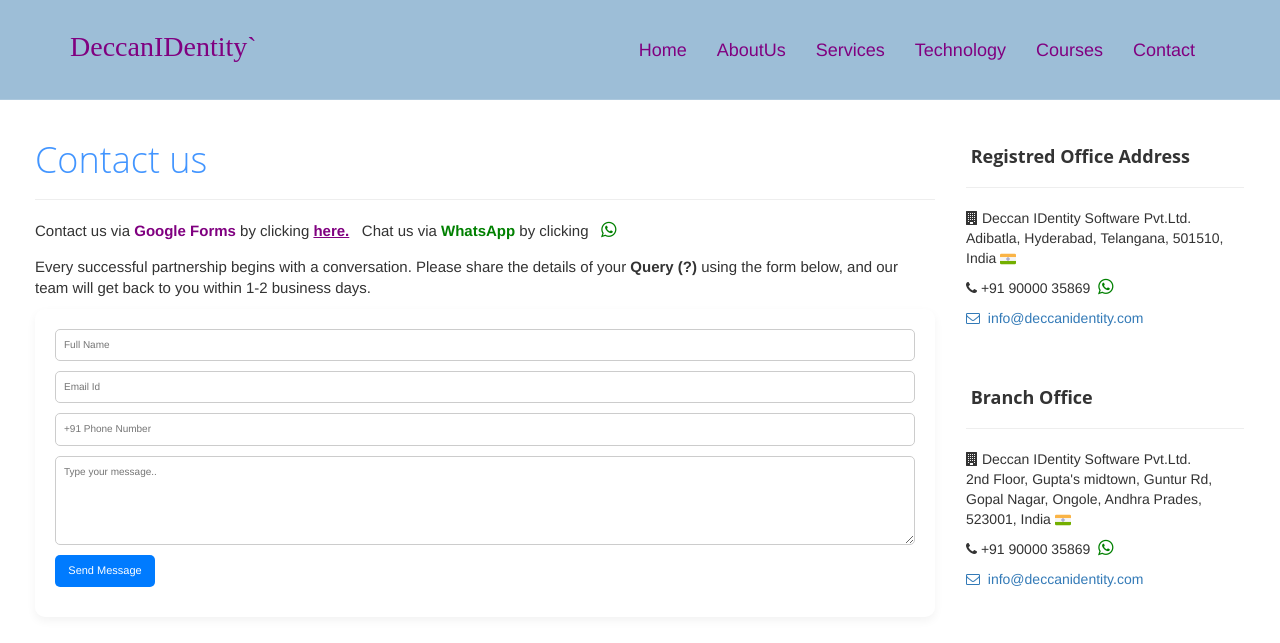
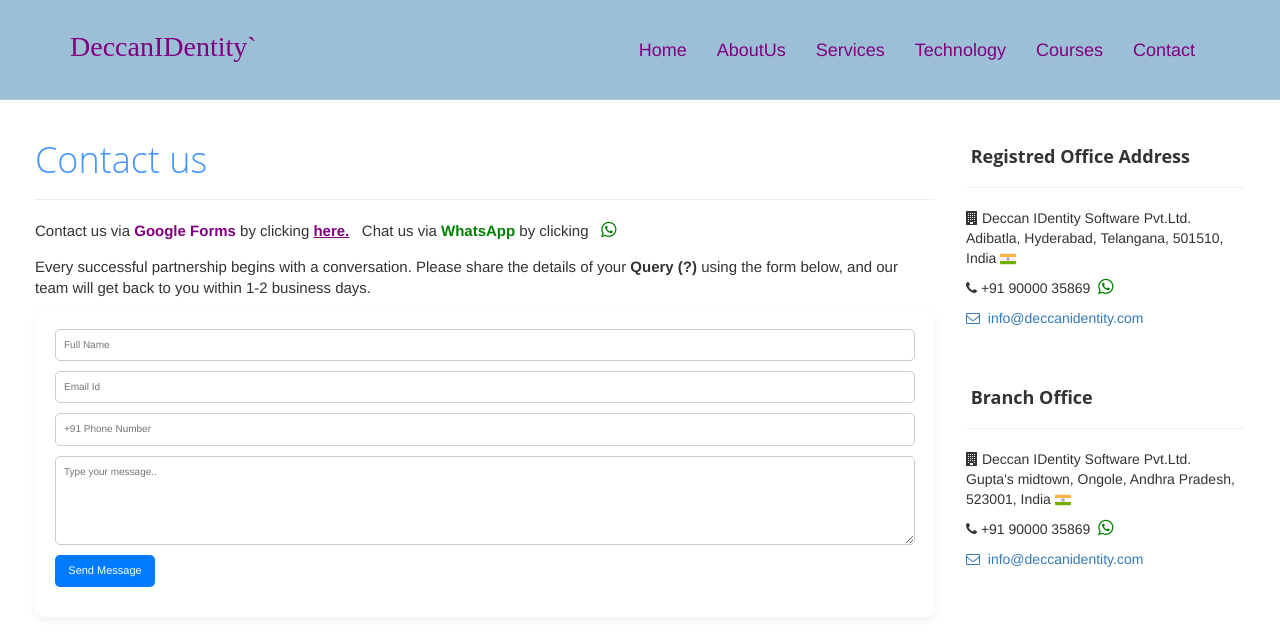
Before and after one commit to deccanidentity/DisWebSiteCOM.github.io, a plain HTML site: page contact.html in a window 1280 px wide. Shown: the top 643 px of the page. Drawn offline with nearby package versions, Linux system fonts and the light colour scheme; some packages are replaced by stand-ins of ours.

Commit message:
Update contact.html
updated branch address

```diff
--- a/contact.html
+++ b/contact.html
@@ -155,7 +155,7 @@
 				   <h4>&nbsp;<b>Branch Office</b></h4>
    					<hr>
    					<ul>
-						  <li><i class="fa fa-building"></i> Deccan IDentity Software Pvt.Ltd. <br>2nd Floor, Gupta's midtown, Guntur Rd, Gopal Nagar, Ongole, Andhra Prades, 523001, India <img src="images/india.png" /></li>
+						  <li><i class="fa fa-building"></i> Deccan IDentity Software Pvt.Ltd. <br>Gupta's midtown, Ongole, Andhra Pradesh, 523001, India <img src="images/india.png" /></li>
 
    						  <li><i class="fa fa-phone"></i> +91 90000 35869 &nbsp;<a href="https://wa.me/message/IEJ3MUBFNFSEA1" data-placement="top" title="WhatsApp" target="_blank" ><i
    						        class="fa_social fa fa-whatsapp"  aria-hidden="true" style="font-size:18px;color:green" ></i></a>
```
